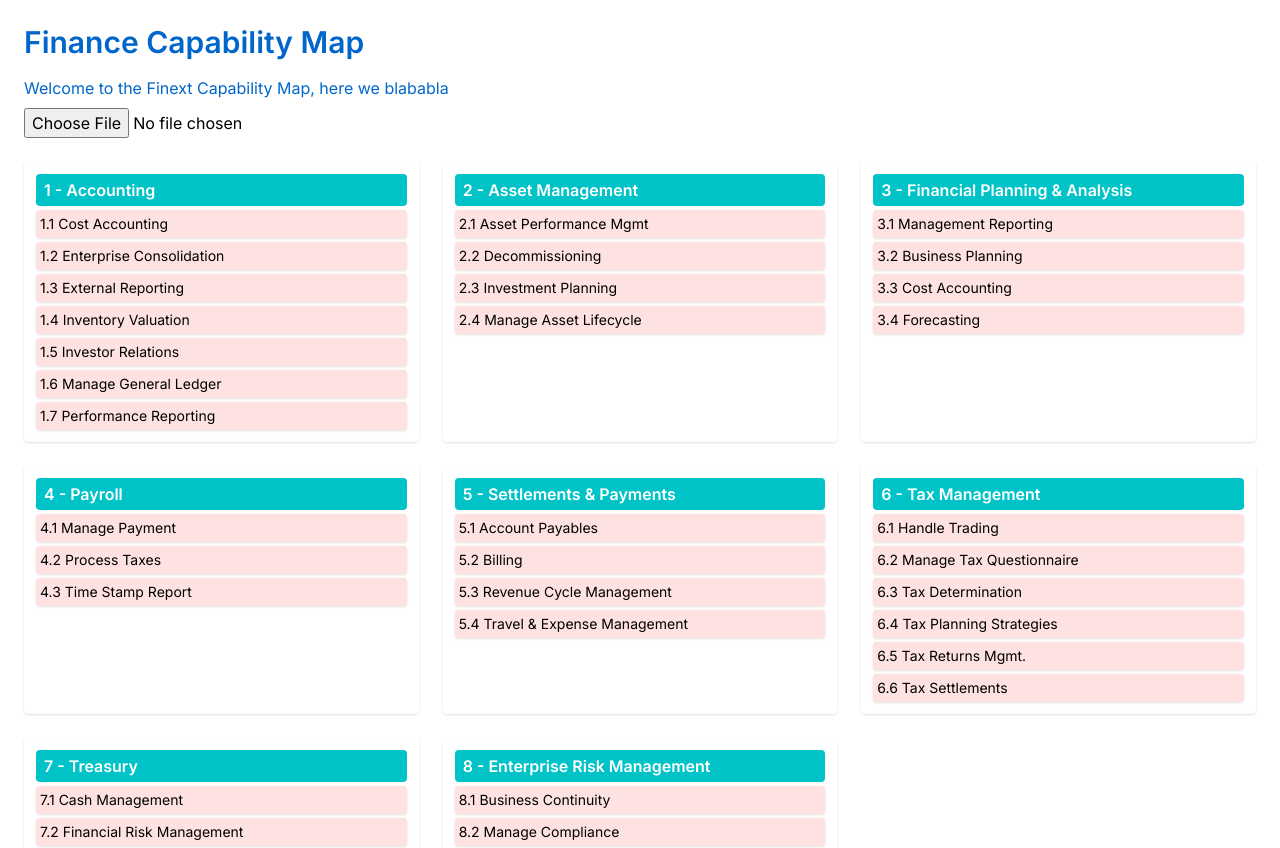
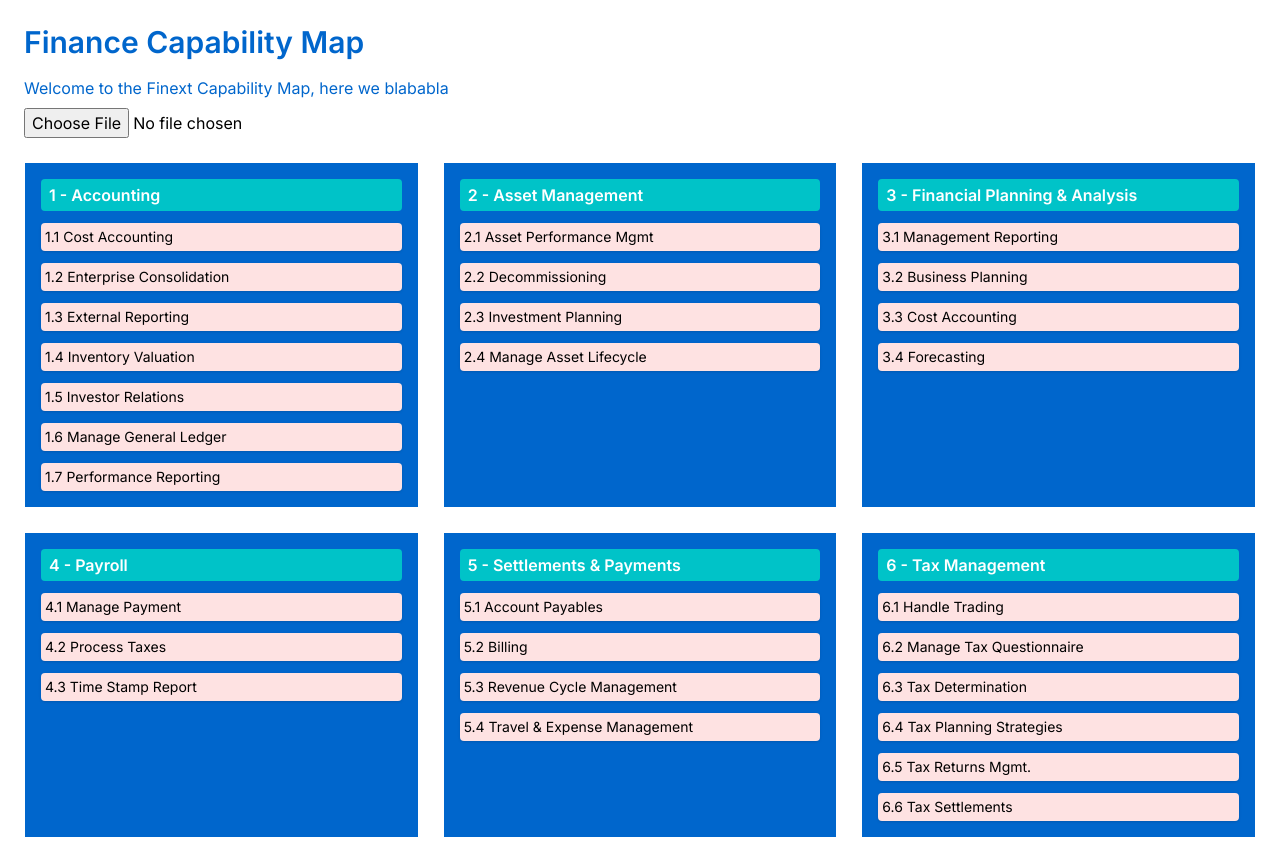
Before and after one commit to Pluuf/Finext, a React (Create React App) app: page / in a window 1280 px wide. Shown: the top 848 px of the page. Built offline with nearby package versions, Linux system fonts and the light colour scheme.

Commit message:
Update App.jsx

```diff
--- a/src/App.jsx
+++ b/src/App.jsx
@@ -114,7 +114,7 @@ export default function App() {
 
       <div className="grid grid-cols-3 gap-6">
         {capabilityMap.map((category) => (
-          <div key={category.category} className="bg-white/10 p-3 rounded shadow space-y-1">
+          <div key={category.category} className="bg-[#0066CC] p-4 space-y-3 border border-white">
             <div className="text-white font-semibold px-2 py-1 rounded" style={{ backgroundColor: "#00C3C8" }}>
               {category.category}
             </div>
```
